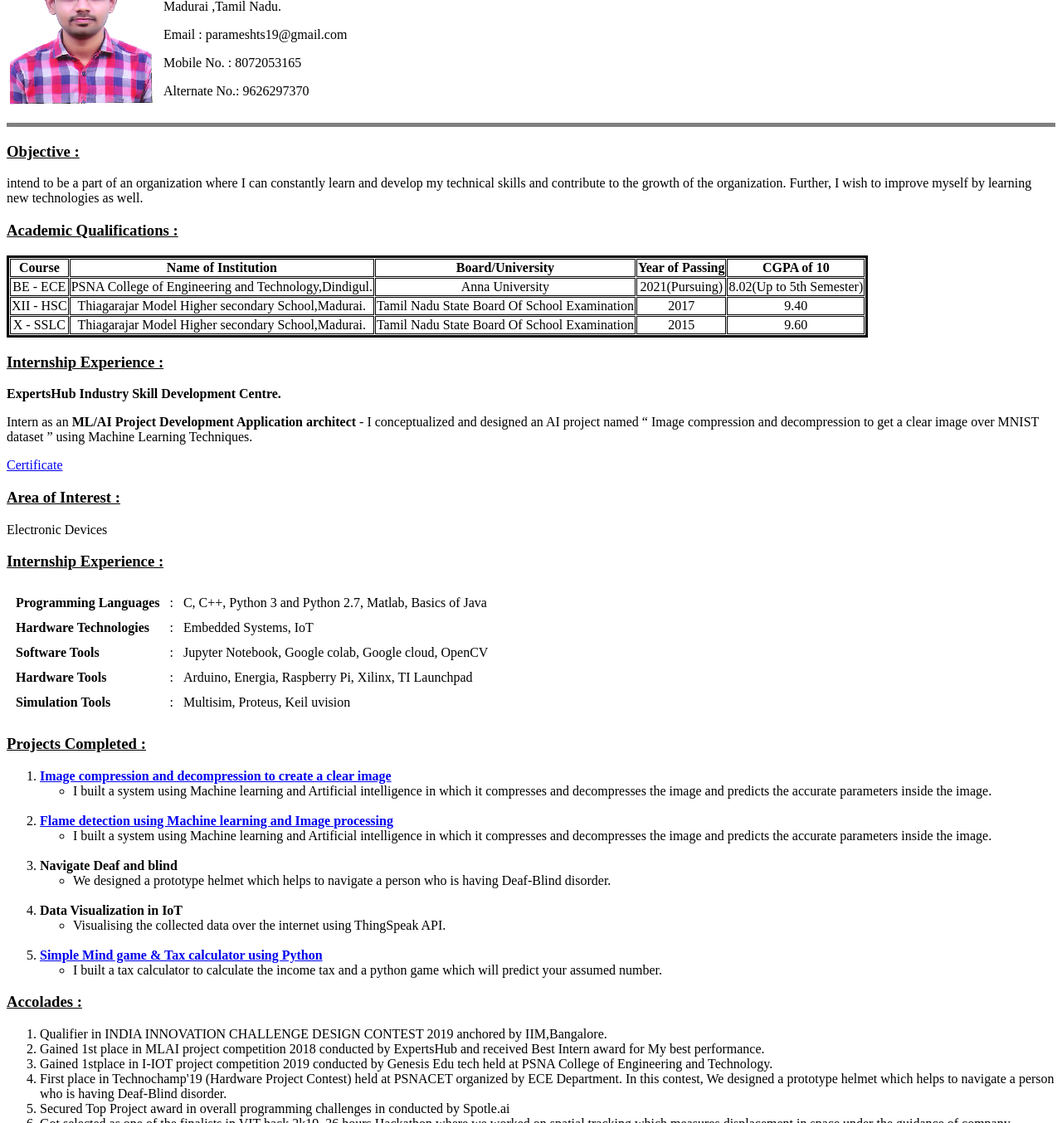
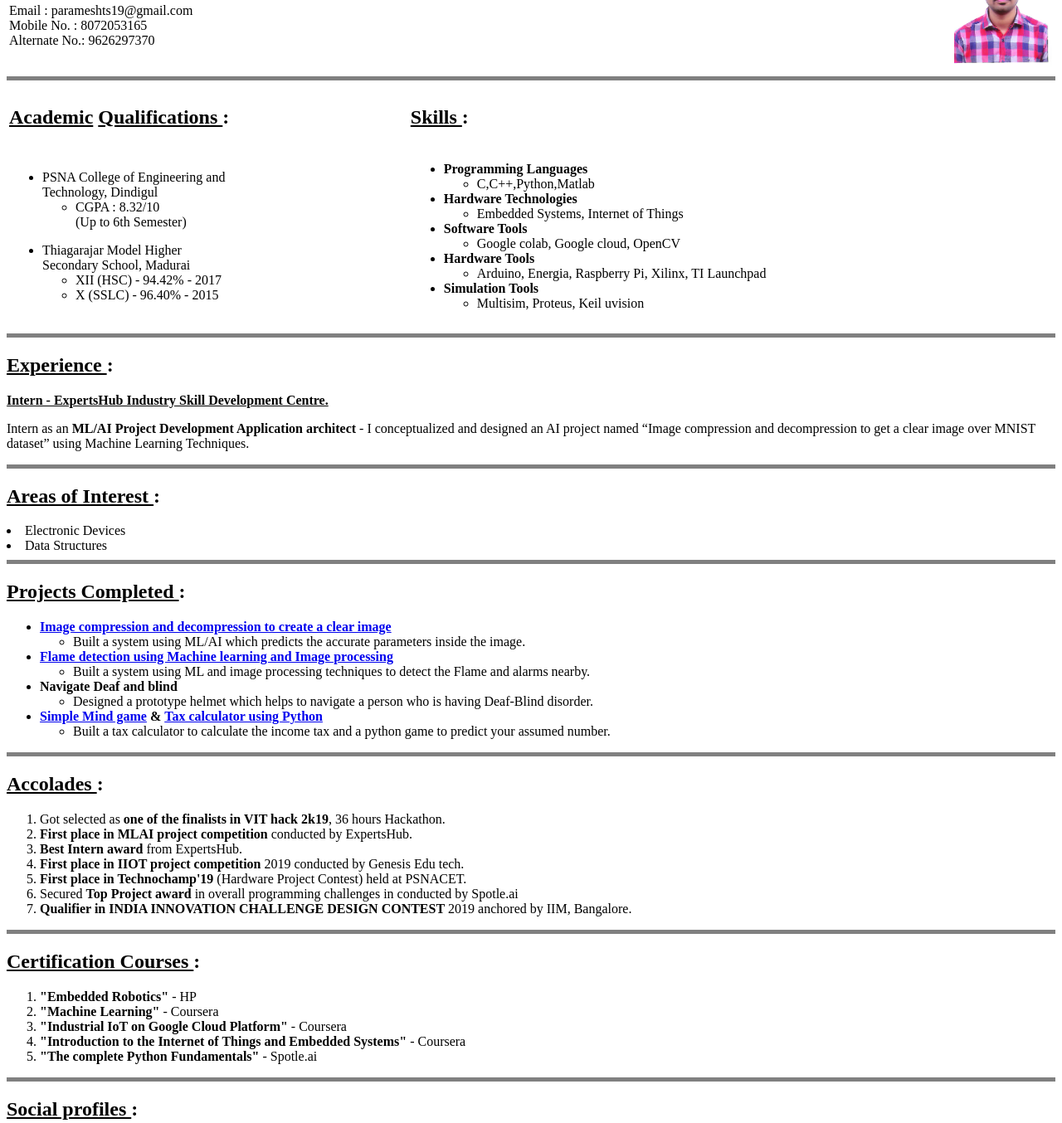
Before and after one commit to Paramesh-T-S/My-SImple-HTML-Resume, a plain HTML site: page index.html in a window 1280 px wide. Shown: the part 80-1434 px from the top of the page at 83% size. Drawn offline with Linux system fonts and the light colour scheme.

Commit message:
Add files via upload

```diff
--- a/index.html
+++ b/index.html
@@ -2,143 +2,127 @@
 <html lang="en" dir="ltr">
   <head>
     <meta charset="utf-8">
-    <title>Resume_Paramesh_T_s</title>
+    <title>Resume - Paramesh T S</title>
   </head>
   <body>
-    <table cellspacing="3">
+    <table  width=100%>
       <tr>
-    <td><img src = "PASSPORT SIZE.jpg" alt = "Pic : Paramesh" width="180" height="200"></td>
         <td>
-    <h2><b>PARAMESH T S</b></h2>
-    <p>Madurai ,Tamil Nadu.</p>
-    <p>Email : parameshts19@gmail.com</p>
-    <p>Mobile No. : 8072053165</p>
-    <p>Alternate No.: 9626297370</p>
+            <h2>PARAMESH T S</h2>
+            <p>
+              Email : parameshts19@gmail.com<br>
+              Mobile No. : 8072053165<br>
+              Alternate No.: 9626297370</p>
+        </td>
+        <td>
+          <img src="PASSPORT SIZE.jpg" align = "right" style="width:125p; height:150px;">
         </td>
       </tr>
     </table>
     <hr size="5" noshade>
-   <h3><u>Objective :</u></h3>
-   <p>intend to be a part of an organization where I can constantly learn and develop my technical skills and contribute to the growth of the organization. Further, I wish to improve myself by learning new technologies as well.</p>
-    <h3><u>Academic Qualifications :</u></h3>
-   <table cellspacing = "1" border="3" bordercolor="black" >
-     <tr align = "center">
-       <td><strong>Course</strong></td>
-       <td><strong>Name of Institution</strong></td>
-       <td><strong>Board/University</strong></td>
-       <td><strong>Year of Passing</strong></td>
-       <td><strong>CGPA of 10</strong></td>
+    <table width=100% align="centre" >
+      <thead>
+        <tr>
+          <th align="left"><h2><strong><u>Academic</u> <u>Qualifications </u></strong>:</h2></th>
+          <th align="left"><h2><strong><u>Skills </u></strong>:</h2></th>
         </tr>
-     <tr align = "center">
-       <td>BE - ECE</td>
-       <td>PSNA College of Engineering and Technology,Dindigul.</td>
-       <td>Anna University</td>
-       <td>2021(Pursuing)</td>
-       <td>8.02(Up to 5th Semester)</td>
-     </tr>
-     <tr align = "center">
-       <td>XII - HSC</td>
-       <td>Thiagarajar Model Higher secondary School,Madurai.</td>
-       <td>Tamil Nadu State Board Of School Examination</td>
-       <td>2017</td>
-       <td>9.40</td>
-     </tr>
-     <tr align = "center">
-       <td>X - SSLC</td>
-       <td>Thiagarajar Model Higher secondary School,Madurai.</td>
-       <td>Tamil Nadu State Board Of School Examination</td>
-       <td>2015</td>
-       <td>9.60</td>
+      </thead>
+      <tr>
+        <td align="left">
+          <ul>
+            <li>PSNA College of Engineering and <br>Technology, Dindigul</li>
+            <ul>
+              <li>CGPA : 8.32/10<br>(Up to 6th Semester)</li>
+            </ul>
+          </ul>
+          <ul>
+            <li>Thiagarajar Model Higher<br>Secondary School, Madurai</li>
+            <ul>
+              <li>XII (HSC) - 94.42% - 2017</li>
+              <li>X (SSLC) - 96.40% - 2015</li>
+            </ul>
+          </ul>
+        </td>
+        <td align="left">
+          <ul>
+            <li><strong>Programming Languages</strong></strong></li>
+            <ul>
+              <li>C,C++,Python,Matlab</li>
+            </ul>
+            <li><strong>Hardware Technologies</strong></strong></li>
+            <ul>
+              <li>Embedded Systems, Internet of Things</li>
+            </ul>
+            <li><strong>Software Tools</strong></strong></li>
+            <ul>
+              <li>Google colab, Google cloud, OpenCV</li>
+            </ul>
+            <li><strong>Hardware Tools</strong></strong></li>
+            <ul>
+              <li>Arduino, Energia, Raspberry Pi, Xilinx, TI Launchpad</li>
+            </ul>
+            <li><strong>Simulation Tools</strong></strong></li>
+            <ul>
+              <li>Multisim, Proteus, Keil uvision</li>
+            </ul>
+          </ul>
+        </td>
       </tr>
     </table>
-<h3><u>Internship Experience :</u></h3>
-<p><b>ExpertsHub Industry Skill Development Centre.</b></p>
-<p>Intern as an <b>ML/AI Project Development Application architect</b> - I conceptualized and designed an AI project named “ Image compression and decompression to get a clear image over MNIST dataset ” using Machine Learning Techniques.</p>
-<p><a href=" https://drive.google.com/open?id=10dZRo4foqU9A4eeIJJwSdS0BeVBhygs1">Certificate</a>
-<h3><u>Area of Interest :</u></h3>
-<p>Electronic Devices</p>
-<h3><u>Internship Experience :</u></h3>
-<table cellspacing="10">
-  <tr>
-  <td><b>Programming Languages</b></td>
-  <td>:</td>
-  <td>C, C++, Python 3 and Python 2.7, Matlab, Basics of Java</td>
-</tr>
-<tr>
-  <td><b>Hardware Technologies</b></td>
-  <td>:</td>
-  <td>Embedded Systems, IoT</td>
-</tr>
-<tr>
-  <td><b>Software Tools</b></td>
-  <td>:</td>
-  <td>Jupyter Notebook, Google colab, Google cloud, OpenCV</td>
-</tr>
-<tr>
-  <td><b>Hardware Tools</b></td>
-  <td>:</td>
-  <td>Arduino, Energia, Raspberry Pi, Xilinx, TI Launchpad</td>
-</tr>
-<tr>
-  <td><b>Simulation Tools</b></td>
-  <td>:</td>
-  <td>Multisim, Proteus, Keil uvision</td>
-</tr>
-</table>
-<h3><u>Projects Completed :</u></h3>
+    <hr size="5" noshade>
+    <h2><strong><u>Experience </u></strong>:</h2>
+    <strong><u>Intern - ExpertsHub Industry Skill Development Centre.</u></strong>
+    <p>Intern as an <strong>ML/AI Project Development Application architect </strong>- I conceptualized and designed an AI project named “Image compression and decompression to get a clear image over MNIST dataset” using Machine Learning Techniques.</p>
+    <hr size="5" noshade>
+    <h2><strong><u>Areas of Interest </u></strong>:</h2>
+    <li>Electronic Devices</li>
+    <li>Data Structures</li>
+    <hr size="5" noshade>
+    <h2><strong><u>Projects Completed </u></strong>:</h2>
+    <ul>
+      <li><a href="https://github.com/Paramesh-T-S/Image-compression-and-decompression-to-create-a-clear-image-over-MNIST-dataset"><strong>Image compression and decompression to create a clear image</strong></a></li>
+      <ul>
+        <li>Built a system using ML/AI which predicts the accurate parameters inside the image.</li>
+      </ul>
+      <li><a href="https://github.com/Paramesh-T-S/Fire-flame-Detection-Using-Ml-and-Image-Processing"><strong>Flame detection using Machine learning and Image processing</strong></a></li>
+      <ul>
+        <li>Built a system using ML and image processing techniques to detect the Flame and alarms nearby.</li>
+      </ul>
+      <li><strong>Navigate Deaf and blind</strong></li>
+      <ul>
+        <li>Designed a prototype helmet which helps to navigate a person who is having Deaf-Blind disorder.</li>
+      </ul>
+      <li><a href="https://github.com/Paramesh-T-S/Simple-prediction-game-using-python"><strong>Simple Mind game</strong></a> <strong>&</strong> <a href="https://github.com/Paramesh-T-S/Tax_Calculator-using-Python"><strong>Tax calculator using Python</strong></a></li>
+      <ul>
+        <li>Built a tax calculator to calculate the income tax and a python game to predict your assumed number.</li>
+      </ul>
+    </ul>
+    <hr size="5" noshade>
+    <h2><strong><u>Accolades </u></strong>:</h2>
     <ol>
-  <li><b><a href="https://github.com/Paramesh-T-S/Image-compression-and-decompression-to-create-a-clear-image-over-MNIST-dataset">Image compression and decompression to create a clear image</a></b></li>
+      <li>Got selected as <strong>one of the finalists in VIT hack 2k19</strong>, 36 hours Hackathon.</li>
+      <li><strong>First place in MLAI project competition</strong> conducted by ExpertsHub.</li>
+      <li><strong>Best Intern award</strong> from ExpertsHub.</li>
+      <li><strong>First place in IIOT project competition</strong> 2019 conducted by Genesis Edu tech.</li>
+      <li><strong>First place in Technochamp'19</strong> (Hardware Project Contest) held at PSNACET.</li>
+      <li>Secured <strong>Top Project award</strong> in overall programming challenges in conducted by Spotle.ai</li>
+      <li><strong>Qualifier in INDIA INNOVATION CHALLENGE DESIGN CONTEST</strong> 2019 anchored by IIM, Bangalore.</li>
+    </ol>
+    <hr size="5" noshade>
+    <h2><strong><u>Certification Courses </u></strong>:</h2>
+    <ol>
+      <li><strong>"Embedded Robotics" </strong>- HP</li>
+      <li><strong>"Machine Learning" </strong>- Coursera</li>
+      <li><strong>"Industrial IoT on Google Cloud Platform" </strong>- Coursera</li>
+      <li><strong>"Introduction to the Internet of Things and Embedded Systems" </strong>- Coursera</li>
+      <li><strong>"The complete Python Fundamentals" </strong>- Spotle.ai</li>
+    </ol>
+    <hr size="5" noshade>
+    <h2><strong><u>Social profiles </u></strong>:</h2>
     <ul>
-    <li>I built a system using Machine learning and Artificial intelligence in which it compresses and
-decompresses the image and predicts the accurate parameters inside the image.</li>
+      <li><a href="https://github.com/Paramesh-T-S">Github</a></li>
+      <li><a href="https://www.linkedin.com/in/paramesh-t-s/">LinkedIn</a></li>
     </ul>
-  <br>
-  <li><b><a href="https://github.com/Paramesh-T-S/Fire-flame-Detection-Using-Ml-and-Image-Processing">Flame detection using Machine learning and Image processing</a></b></li>
-  <ul>
-    <li>I built a system using Machine learning and Artificial intelligence in which it compresses and
-decompresses the image and predicts the accurate parameters inside the image.</li>
-  </ul>
-  <br>
-  <li><b>Navigate Deaf and blind</b></li>
-  <ul>
-    <li>We designed a prototype helmet which helps to navigate a person who is having
-Deaf-Blind disorder.</li>
-  </ul>
-  <br>
-  <li><b>Data Visualization in IoT</b></li>
-  <ul>
-    <li>Visualising the collected data over the internet using ThingSpeak API.</li>
-  </ul>
-  <br>
-  <li><b><a href="https://github.com/Paramesh-T-S/Simple-prediction-game-using-python">Simple Mind game & Tax calculator using Python</a></b></li>
-  <ul>
-    <li>I built a tax calculator to calculate the income tax and a python game which will predict your assumed
-number.</li>
-  </ul>
-</ol>
-<h3><u>Accolades :</u></h3>
-<ol>
-  <li>Qualifier in INDIA INNOVATION CHALLENGE DESIGN CONTEST 2019 anchored by IIM,Bangalore.</li>
-  <li>Gained 1st place in MLAI project competition 2018 conducted by ExpertsHub and received Best Intern award for My best performance.</li>
-  <li>Gained 1stplace in I-IOT project competition 2019 conducted by Genesis Edu tech held at PSNA College of Engineering and Technology.</li>
-  <li>First place in Technochamp'19 (Hardware Project Contest) held at PSNACET organized by ECE Department. In this contest, We designed a prototype helmet which helps to navigate a person who is having Deaf-Blind disorder.</li>
-  <li>Secured Top Project award in overall programming challenges in conducted by Spotle.ai</li>
-  <li>Got selected as one of the finalists in VIT hack 2k19, 36 hours Hackathon where we worked on spatial tracking which measures displacement in space under the guidance of company VICARA.</li>
-</ol>
-<h3><u>Certification Courses :</u></h3>
-<ol>
-  <li>Certificate Training for Embedded and Robotics by Hewlett – Packard Enterprise, Apr 2017.</li>
-  <li>Certificate Training for Machine learning and Artificial intelligence tools and technologies by ExpertsHub, Dec 2018.</li>
-  <li>“Machine Learning” by Stanford University on Coursera, July 2019.</li>
-  <li>“Industrial IoT on Google Cloud Platform” by Google Cloud on Coursera, Jul 2019.</li>
-  <li>“Introduction to the Internet of Things and Embedded Systems” by University of California, Irvine on Coursera, Aug 2019.</li>
-  <li>“Automate the boring stuff with Python Programming” online course by Udemy.</li>
-  <li>“Certificate Masterclass – The Complete Python Fundamentals” online course by Spotle.ai</li>
-</ol>
-<h3><u>Social Profiles :</u></h3>
-<ol>
-  <li><a href="https://github.com/Paramesh-T-S">Github</a></li>
-  <li><a href="https://www.linkedin.com/in/paramesh-t-s/">Linkedin</a></li>
-</ol>
+    <hr size="5" noshade>
   </body>
 </html>
```
Lines whose indentation alone changed are shown as unchanged.
